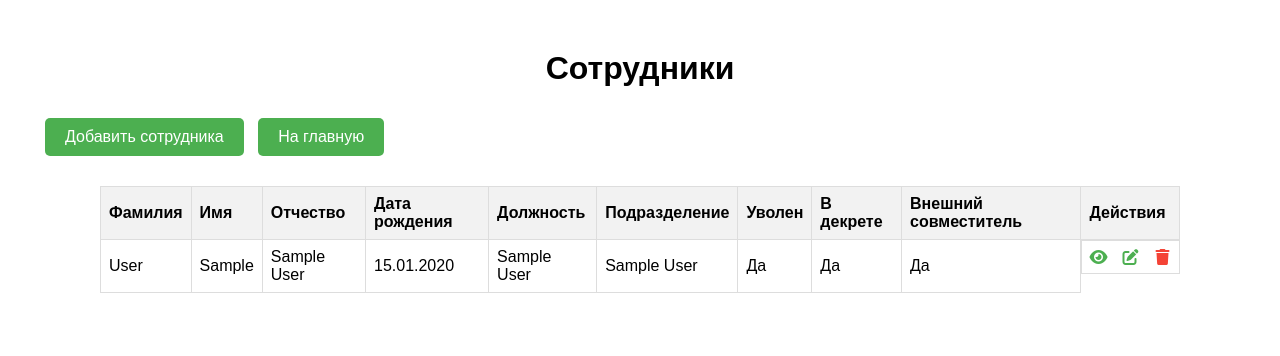
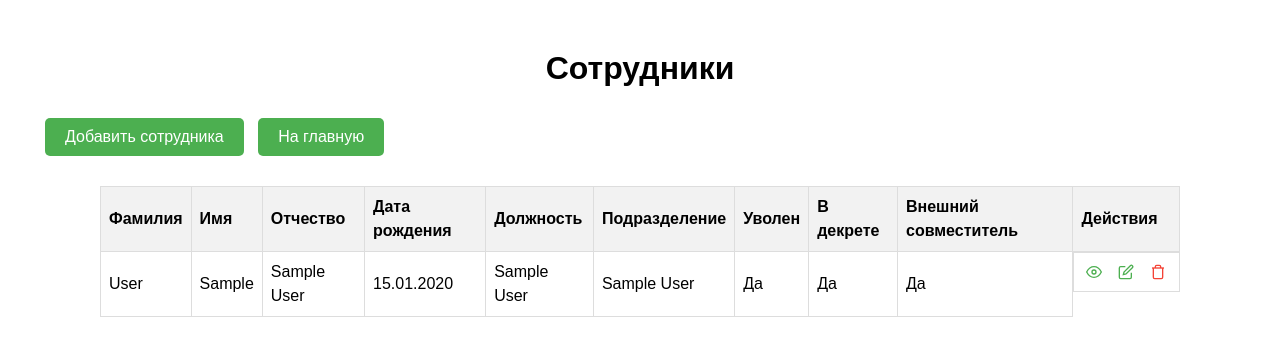
Before and after one commit to evlx87/training_tracker, a Django app: page /employees/ in a window 1280 px wide. Shown: the top 356 px of the page. Run offline with Django 5.2, Linux system fonts and the light colour scheme; tables that the repository leaves empty hold one stand-in row (values such as "Sample post").

Commit message:
убрана связь с Font Awesome

```diff
--- a/employees/templates/base.html
+++ b/employees/templates/base.html
@@ -4,7 +4,6 @@
 <head>
     <title>{% block title %}Система учета сотрудников{% endblock %}</title>
     <link rel="stylesheet" href="{% static 'css/style.css' %}">
-    <link rel="stylesheet" href="https://cdnjs.cloudflare.com/ajax/libs/font-awesome/6.4.0/css/all.min.css" integrity="sha512-iecdLmaskl7CVkqkXNQ/ZH/XLlvWZOJyj7Yy7tcenmpD1ypASozpmT/E0iPtmFIB46ZmdtAc9eNBvH0H/ZpiBw==" crossorigin="anonymous" referrerpolicy="no-referrer" />
 </head>
 <body>
     <div class="container">
--- a/employees/templates/employee_list.html
+++ b/employees/templates/employee_list.html
@@ -35,13 +35,22 @@
         <td>{{ employee.is_external_part_time|yesno:"Да,Нет" }}</td>
         <td class="actions">
             <a href="{% url 'employees:employee_trainings' employee.pk %}" class="view-icon" title="Просмотреть обучение" aria-label="Просмотреть обучение сотрудника">
-                <i class="fas fa-eye"></i>
+                <svg width="16" height="16" viewBox="0 0 24 24" fill="none" stroke="currentColor" stroke-width="2">
+                    <path d="M1 12s4-8 11-8 11 8 11 8-4 8-11 8-11-8-11-8z"/>
+                    <circle cx="12" cy="12" r="3"/>
+                </svg>
             </a>
             <a href="{% url 'employees:employee_edit' employee.pk %}" class="action-icon" title="Редактировать" aria-label="Редактировать сотрудника">
-                <i class="fas fa-edit"></i>
+                <svg width="16" height="16" viewBox="0 0 24 24" fill="none" stroke="currentColor" stroke-width="2">
+                    <path d="M11 4H4a2 2 0 0 0-2 2v14a2 2 0 0 0 2 2h14a2 2 0 0 0 2-2v-7"/>
+                    <path d="M18.5 2.5a2.121 2.121 0 0 1 3 3L12 15l-4 1 1-4 9.5-9.5z"/>
+                </svg>
             </a>
             <a href="{% url 'employees:employee_delete' employee.pk %}" class="delete-icon" title="Удалить" aria-label="Удалить сотрудника" onclick="return confirm('Вы уверены, что хотите удалить сотрудника?');">
-                <i class="fas fa-trash"></i>
+                <svg width="16" height="16" viewBox="0 0 24 24" fill="none" stroke="currentColor" stroke-width="2">
+                    <polyline points="3 6 5 6 21 6"/>
+                    <path d="M19 6v14a2 2 0 0 1-2 2H7a2 2 0 0 1-2-2V6m3 0V4a2 2 0 0 1 2-2h4a2 2 0 0 1 2 2v2"/>
+                </svg>
             </a>
         </td>
     </tr>
--- a/static/css/style.css
+++ b/static/css/style.css
@@ -58,10 +58,20 @@
     border: 1px solid #ddd;
     padding: 8px;
     text-align: left;
+    vertical-align: middle;
+    min-height: 40px;
+    box-sizing: border-box;
+    line-height: 1.5;
+    overflow: hidden;
 }
 
 th {
     background-color: #f2f2f2;
+}
+
+tr {
+    min-height: 40px;
+    max-height: 40px;
 }
 
 /* Стили для текстовых кнопок */
@@ -151,71 +161,78 @@
 }
 
 .legend-item.not-completed {
-    background-color: #ff9999; /* Насыщенный розовый для незавершённых задач */
+    background-color: #ff9999;
 }
 
 .legend-item.overdue {
-    background-color: #ff3333; /* Яркий красный для просроченных задач */
-    color: white; /* Белый текст для лучшей читаемости */
+    background-color: #ff3333;
+    color: white;
 }
 
 .legend-item.warning {
-    background-color: #ffff66; /* Насыщенный жёлтый для предупреждений */
+    background-color: #ffff66;
 }
 
 .legend-item.completed {
-    background-color: #99ff99; /* Светло-зелёный для завершённых задач */
+    background-color: #99ff99;
 }
 
 /* Стили для ячеек таблицы с цветовой индикацией */
 .not-completed {
-    background-color: #ff9999; /* Насыщенный розовый для незавершённых задач */
+    background-color: #ff9999;
 }
 
 .overdue {
-    background-color: #ff3333; /* Яркий красный для просроченных задач */
+    background-color: #ff3333;
 }
 
 .warning {
-    background-color: #ffff66; /* Насыщенный жёлтый для предупреждений */
+    background-color: #ffff66;
 }
 
 .normal {
-    background-color: #99ff99; /* Светло-зелёный для нормального состояния */
+    background-color: #99ff99;
 }
 
 /* Стили для иконок в таблицах */
 .actions {
     display: flex;
-    gap: 8px; /* Уменьшенный отступ между иконками для компактности */
+    gap: 8px;
     justify-content: center;
     align-items: center;
-    padding: 4px; /* Минимальный отступ внутри ячейки */
+    padding: 8px;
+    height: 100%;
+    max-height: 40px;
+    box-sizing: border-box;
 }
 
 .view-icon, .action-icon, .delete-icon {
     display: inline-flex;
     align-items: center;
     justify-content: center;
-    font-size: 16px; /* Размер иконок */
-    color: #4CAF50; /* Зелёный цвет для просмотра и редактирования */
+    color: #4CAF50;
     text-decoration: none;
-    width: 24px; /* Фиксированная ширина для области клика */
-    height: 24px; /* Фиксированная высота для области клика */
-    border-radius: 4px; /* Скругление углов */
-    transition: color 0.2s, background-color 0.2s; /* Быстрый переход для эффекта наведения */
+    width: 24px;
+    height: 24px;
+    border-radius: 4px;
+    transition: color 0.2s, background-color 0.2s;
+}
+
+.view-icon svg, .action-icon svg, .delete-icon svg {
+    width: 16px;
+    height: 16px;
 }
 
 .delete-icon {
-    color: #f44336; /* Красный цвет для удаления */
+    color: #f44336;
 }
 
 .view-icon:hover, .action-icon:hover {
-    color: #fff; /* Белый цвет иконки при наведении */
-    background-color: #45a049; /* Зелёный фон при наведении */
+    color: #fff;
+    background-color: #45a049;
 }
 
 .delete-icon:hover {
-    color: #fff; /* Белый цвет иконки при наведении */
-    background-color: #d32f2f; /* Красный фон при наведении */
+    color: #fff;
+    background-color: #d32f2f;
 }
```
Also changed, not shown: employees/templates/departments.html (+8 -2 lines), employees/templates/employee_trainings.html (+13 -3 lines), employees/templates/positions.html (+8 -2 lines), employees/templates/trainings.html (+10 -3 lines).
